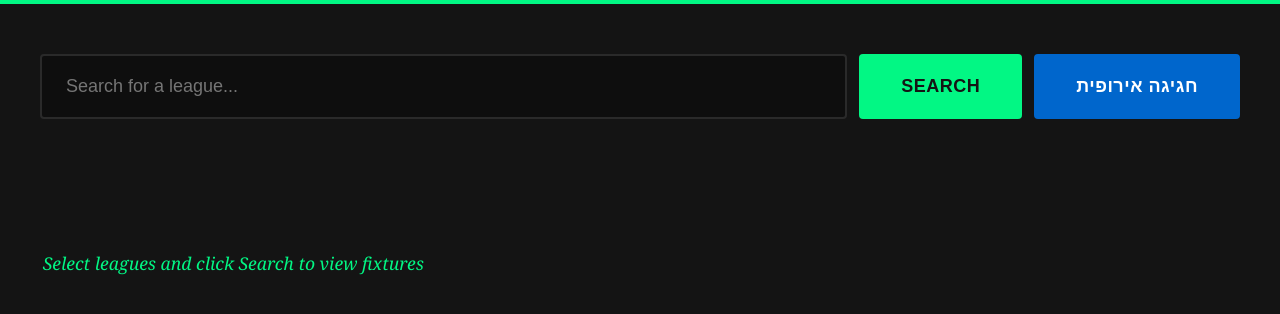
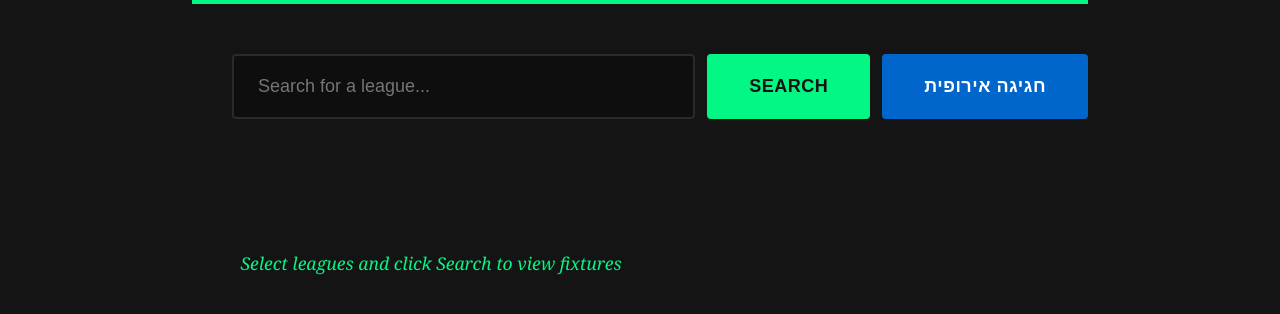
Before and after one commit to GiantbYTES/kamagoalim, a React (Vite) app in the folder FrontEnd/: page / in a window 1280 px wide. Shown: the top 314 px of the page. Built offline with nearby package versions, Linux system fonts and the light colour scheme.

Commit message:
add another league, change width of dashboard

```diff
--- a/FrontEnd/src/Components/Dashboard/Dashboard.css
+++ b/FrontEnd/src/Components/Dashboard/Dashboard.css
@@ -1,6 +1,6 @@
 .Dashboard {
   min-height: 100vh;
-  width: 100%;
+  width: 70%;
   max-width: none;
   margin: 0 auto;
   padding: 20px;
--- a/FrontEnd/src/Components/SearchBar/SearchBar.jsx
+++ b/FrontEnd/src/Components/SearchBar/SearchBar.jsx
@@ -18,6 +18,7 @@ export const SearchBar = ({ onLeagueChange, onSearch }) => {
     { id: 848, name: "UEFA Europa Conference League", country: "World" },
     { id: 587, name: "U17 World Cup", country: "World" },
     { id: 886, name: "U17 European Championship", country: "World" },
+    { id: 893, name: "U19 European Championship", country: "World" },
   ];
 
   // Filter leagues based on search term
```
